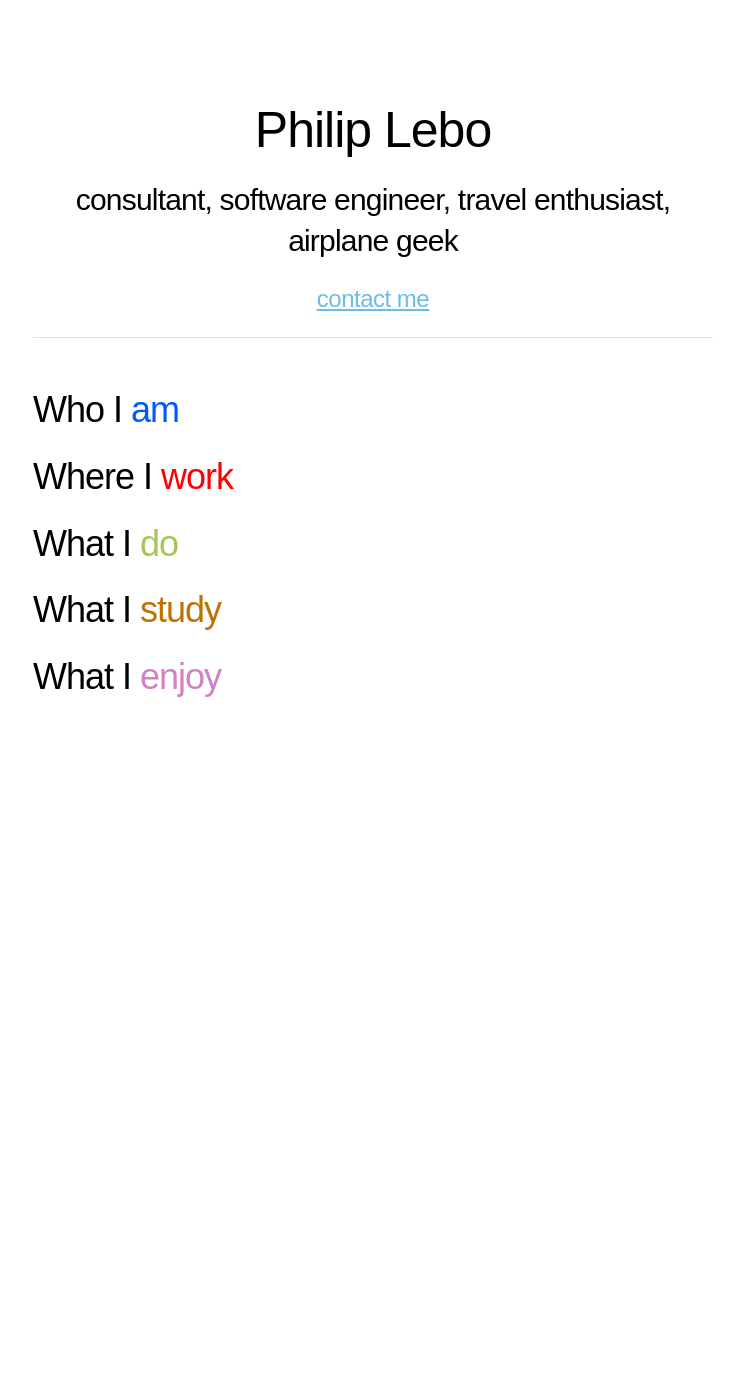
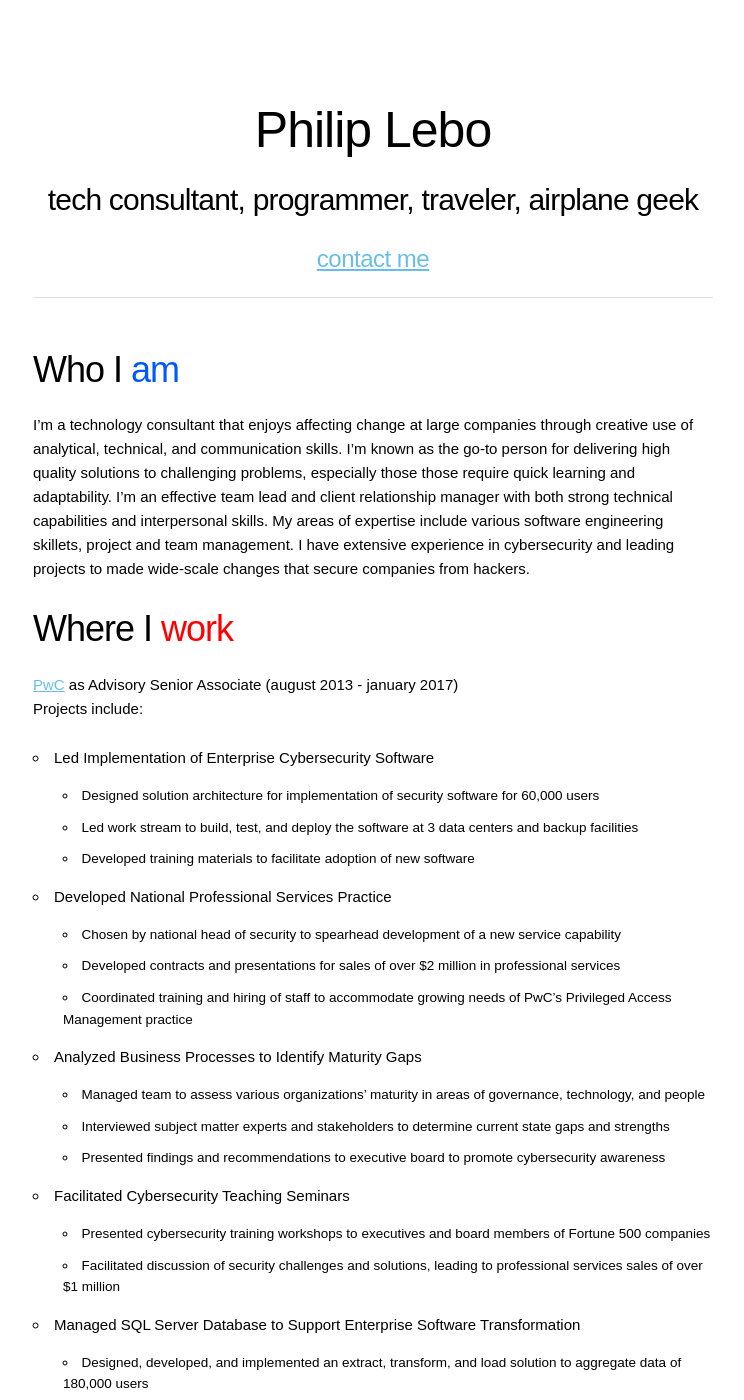
Before and after one commit to philiplebo/philiplebo.github.io, a Jekyll site: the page built from index.md, in a window 1280 px wide and 1400 px high. Shown: the whole window, without its empty margins (267-1011 px from the left). Built offline with Jekyll 4.4.1, drawn with Linux system fonts in a browser that asks for light colours; some of the changed text lies outside the part shown.

Commit message:
Add content

```diff
--- a/index.md
+++ b/index.md
@@ -4,22 +4,54 @@ title: Philip Lebo
 ---
 <div class="title" markdown="1">
 # Philip Lebo
-#### consultant, software engineer, travel enthusiast, airplane geek
+#### tech consultant, programmer, traveler, airplane geek
 ##### [contact me](mailto:{{ site.email }})
 </div>
 <br>
 
 ### Who I <span style="color: #0059ff">am</span>
-
+I'm a technology consultant that enjoys affecting change at large companies through creative use of analytical, technical, and communication skills. I'm known as the go-to person for delivering high quality solutions to challenging problems, especially those those require quick learning and adaptability. I'm an effective team lead and client relationship manager with both strong technical capabilities and interpersonal skills. My areas of expertise include various software engineering skillets, project and team management. I have extensive experience in cybersecurity and leading projects to made wide-scale changes that secure companies from hackers.
 
 ### Where I <span style="color: red">work</span>
+[PwC](https://www.pwc.com/us/en/cybersecurity.html) as Advisory Senior Associate (august 2013 - january 2017)
+Projects include:
+* Led Implementation of Enterprise Cybersecurity Software
+    * Designed solution architecture for implementation of security software for 60,000 users
+    * Led work stream to build, test, and deploy the software at 3 data centers and backup facilities
+    * Developed training materials to facilitate adoption of new software
+* Developed National Professional Services Practice
+    * Chosen by national head of security to spearhead development of a new service capability
+    * Developed contracts and presentations for sales of over $2 million in professional services
+    * Coordinated training and hiring of staff to accommodate growing needs of PwC’s Privileged Access Management practice
+* Analyzed Business Processes to Identify Maturity Gaps
+    * Managed team to assess various organizations’ maturity in areas of governance, technology, and people
+    * Interviewed subject matter experts and stakeholders to determine current state gaps and strengths
+    * Presented findings and recommendations to executive board to promote cybersecurity awareness
+* Facilitated Cybersecurity Teaching Seminars
+    * Presented cybersecurity training workshops to executives and board members of Fortune 500 companies
+    * Facilitated discussion of security challenges and solutions, leading to professional services sales of over $1 million
+* Managed SQL Server Database to Support Enterprise Software Transformation
+    * Designed, developed, and implemented an extract, transform, and load solution to aggregate data of 180,000 users
+    * Optimized performance of a SQL Server implementation supporting an enterprise identity management solution
+    * Created and executed communications and training for deployment of a web application with 30,000 users
 
+### What I <span style="color: orange">create</span>
+* [Alternate Sources](https://as.philiplebo.com) - Project that finds and shows alternate sources for a given news story
 
-
-### What I <span style="color: #a1c659">do</span>
-
+### What I <span style="color: #a1c659">can do</span>
+* Python
+* SQL
+* .NET (ASP, VB, C#)
+* JavaScript
+* R
+* Arduino
 
 ### What I <span style="color: #be7200">study</span>
-
+* BBA, Management Information Systems and Finance at The University of Texas at Austin
+* International study abroad program at the National University of Singapore
 
 ### What I <span style="color: #d381c3">enjoy</span>
+* Travel
+* Airplanes and airports
+* Maps
+* The West Wing
```
